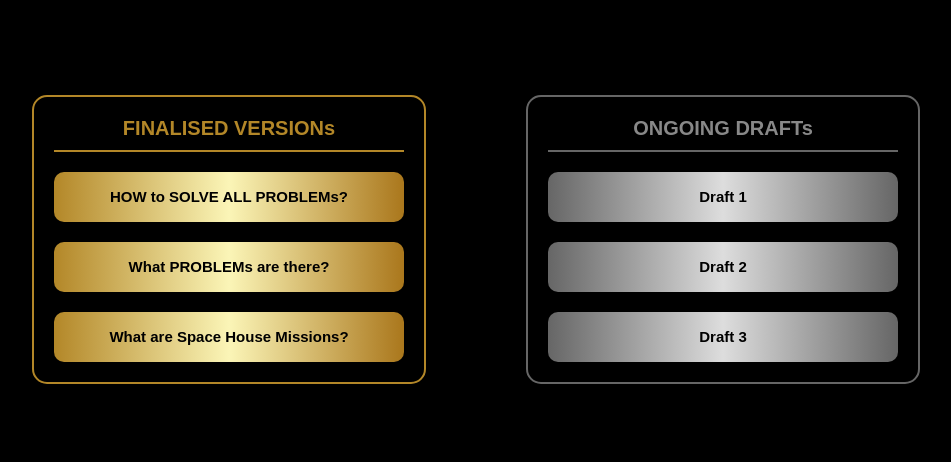
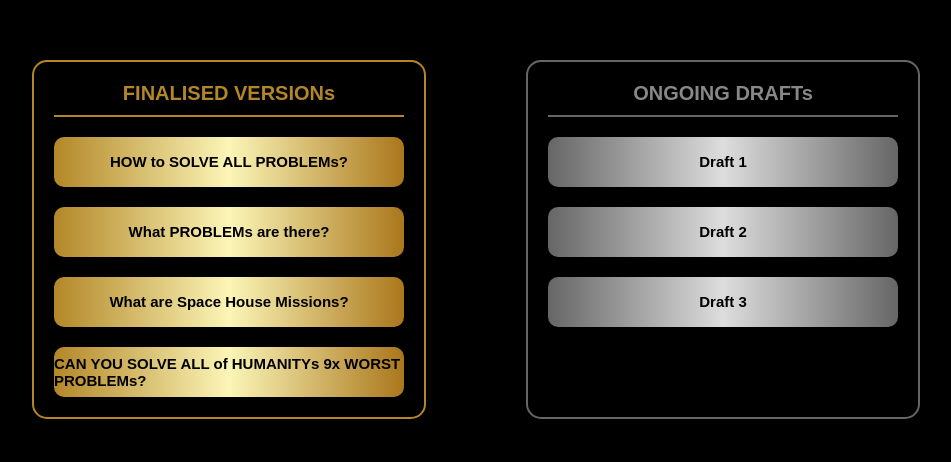
Before and after one commit to GOODestVISION/GOODestVISION, a plain HTML site: page index.html in a window 1280 px wide. Shown: the part 161-623 px from the top of the page, without its empty margins (164-1115 px from the left). Drawn offline with Linux system fonts and the light colour scheme.

Commit message:
Update index.html

```diff
--- a/index.html
+++ b/index.html
@@ -100,6 +100,7 @@ transform: scale(1.05);
 <a href="page1.html" class="BUTTON-gold">HOW to SOLVE ALL PROBLEMs?</a>
 <a href="page2.html" class="BUTTON-gold">What PROBLEMs are there?</a>
 <a href="page3.html" class="BUTTON-gold">What are Space House Missions?</a>
+<a href="page4.html" class="BUTTON-gold">CAN YOU SOLVE ALL of HUMANITYs 9x WORST PROBLEMs?</a>
 </div>
 </div>
 
```
